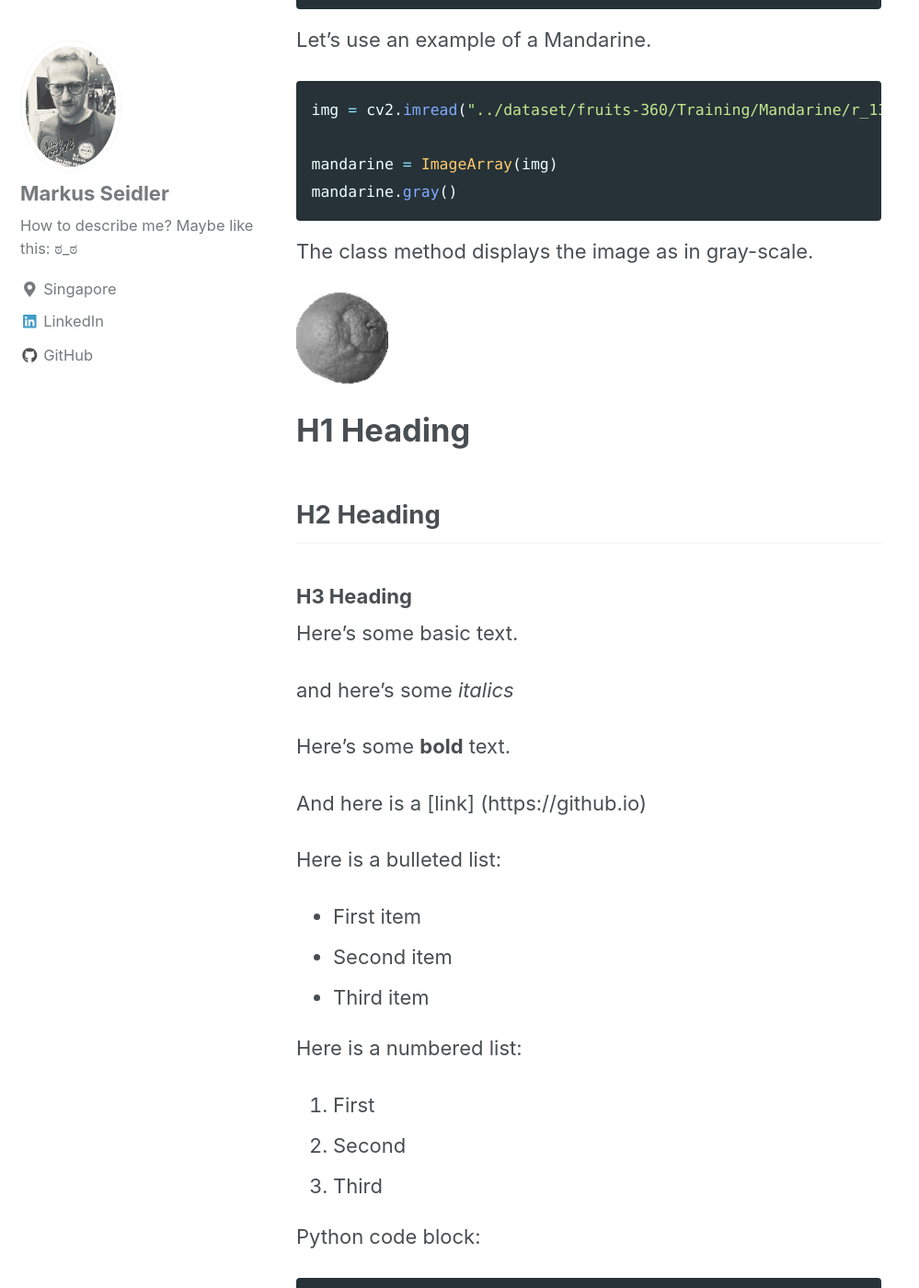
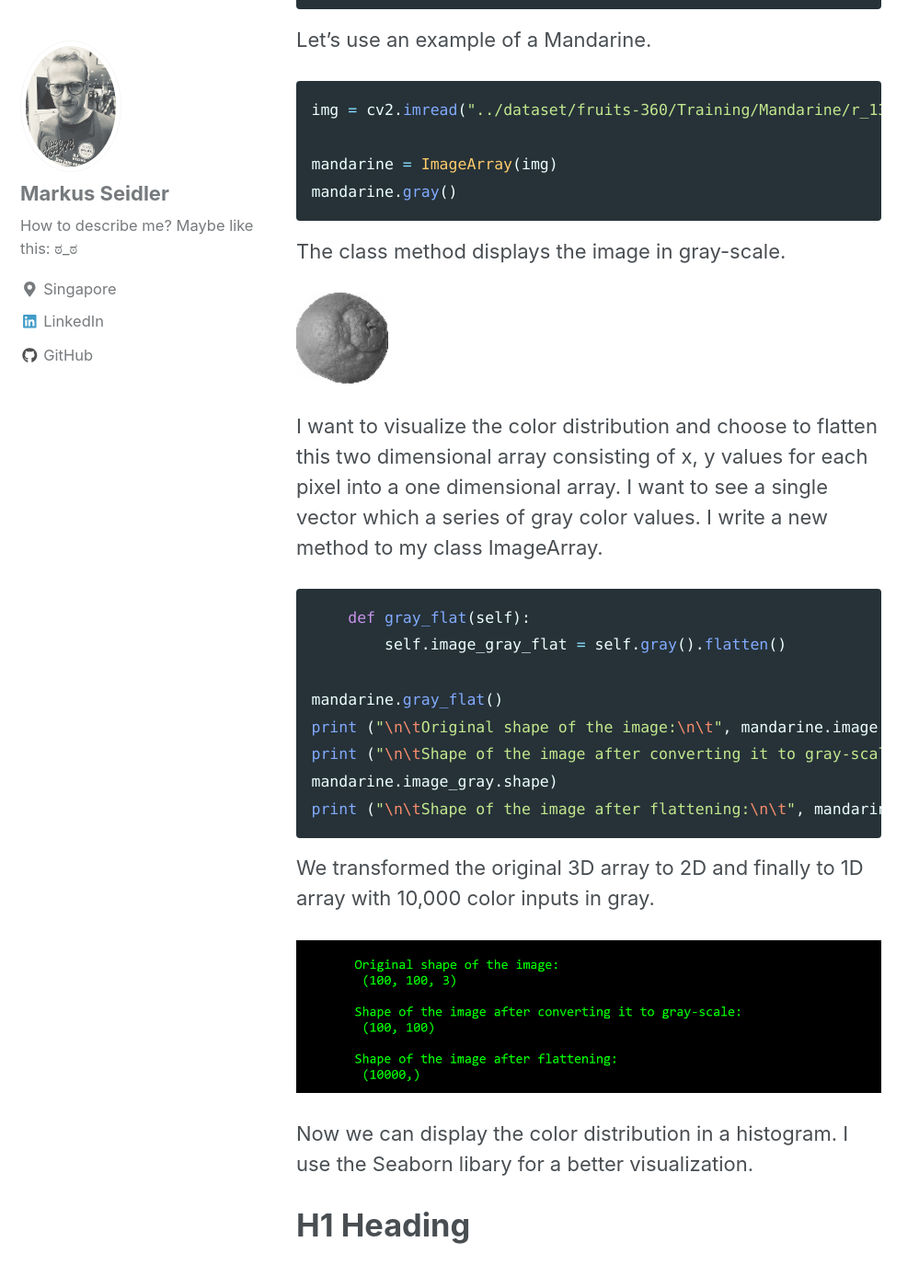
Before and after one commit to markusseidler/markusseidler.github.io, a Jekyll site: the page built from _posts/2018-04-28-IRC.md, in a window 1280 px wide and 1400 px high, scrolled down 5985 px. Shown: the whole window at 92% size, without its empty margins (0-999 px from the left). Built offline with Jekyll 4.4.1, drawn with Linux system fonts in a browser that asks for light colours; nearby versions of some CDN libraries; some of the changed text lies outside the part shown.

Commit message:
flattening

````diff
--- a/_posts/2018-04-28-IRC.md
+++ b/_posts/2018-04-28-IRC.md
@@ -68,8 +68,8 @@ Each of the pixels consist of three color channels.
 <img src="{{ site.url }}{{ site.baseurl }}/images/IRC/example_array.PNG"
 alt="Example Array">
 
-I use object-orienated programming and created a class called "ImageArray".
-Within this class I added a function that takes out one of the three color
+I use object-orienated programming and create a class called "ImageArray".
+Within this class I write a method that takes out one of the three color
 channels and puts it in to a new image.
 
 ```python
@@ -145,10 +145,36 @@ mandarine = ImageArray(img)
 mandarine.gray()
 ```
 
-The class method displays the image as in gray-scale.
+The class method displays the image in gray-scale.
 
 <img src="{{ site.url }}{{ site.baseurl }}/images/IRC/gray_scale.jpg"
 alt="Mandarine Gray">
+
+I want to visualize the color distribution and choose to flatten this two
+dimensional array consisting of x, y values for each pixel into a one
+dimensional array. I want to see a single vector which a series of gray
+color values. I write a new method to my class ImageArray.
+
+```python
+    def gray_flat(self):
+        self.image_gray_flat = self.gray().flatten()
+
+mandarine.gray_flat()
+print ("\n\tOriginal shape of the image:\n\t", mandarine.image.shape)
+print ("\n\tShape of the image after converting it to gray-scale:\n\t",
+mandarine.image_gray.shape)
+print ("\n\tShape of the image after flattening:\n\t", mandarine.image_gray_flat.shape)
+```
+
+We transformed the original 3D array to 2D and finally to 1D array with
+10,000 color inputs in gray.
+
+<img src="{{ site.url }}{{ site.baseurl }}/images/IRC/flat.png"
+alt="Flattening">
+
+Now we can display the color distribution in a histogram. I use the Seaborn
+libary for a better visualization.
+
 
 
 
````
Also changed, not shown: images/IRC/flat.png (added).
